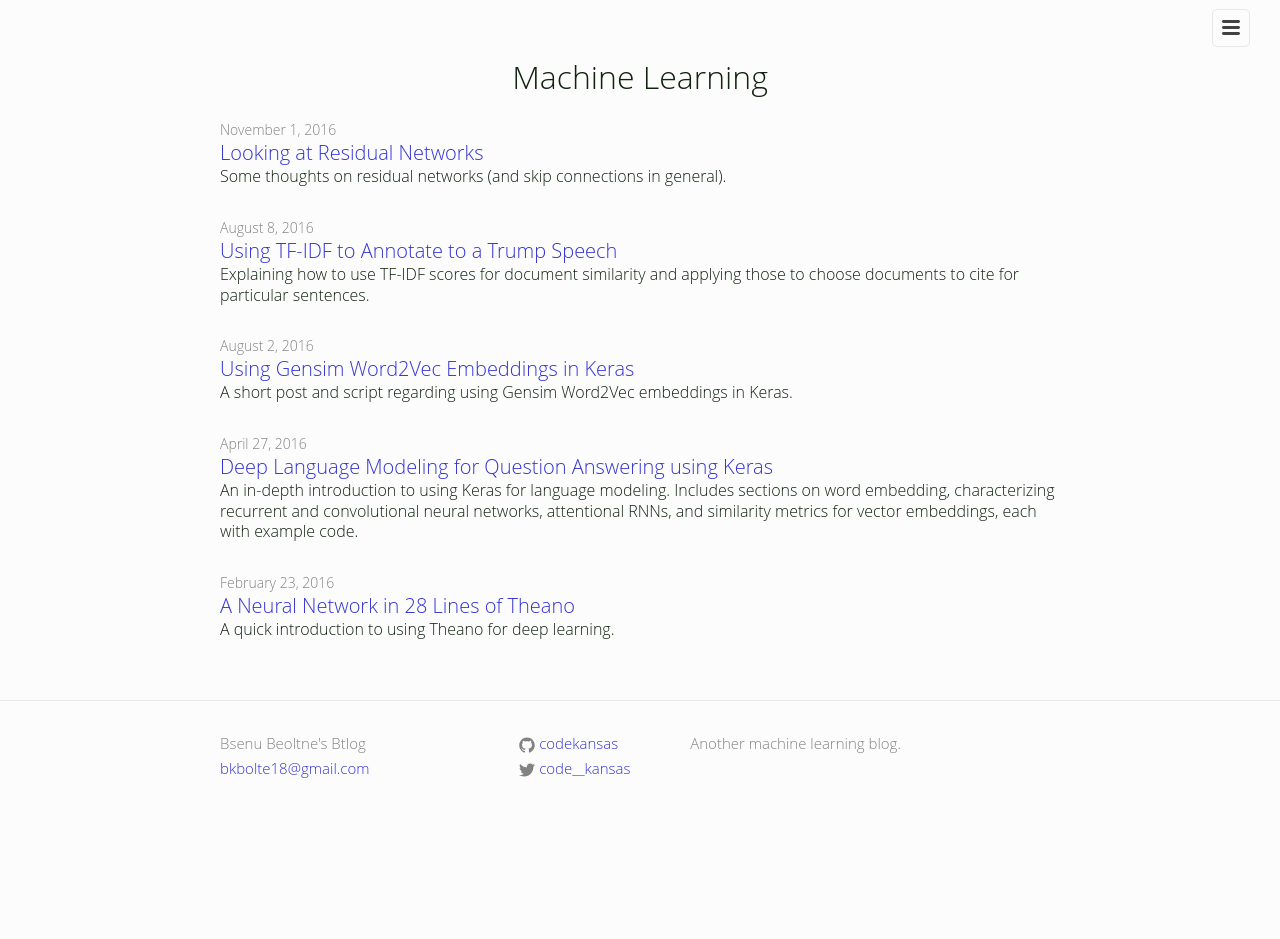
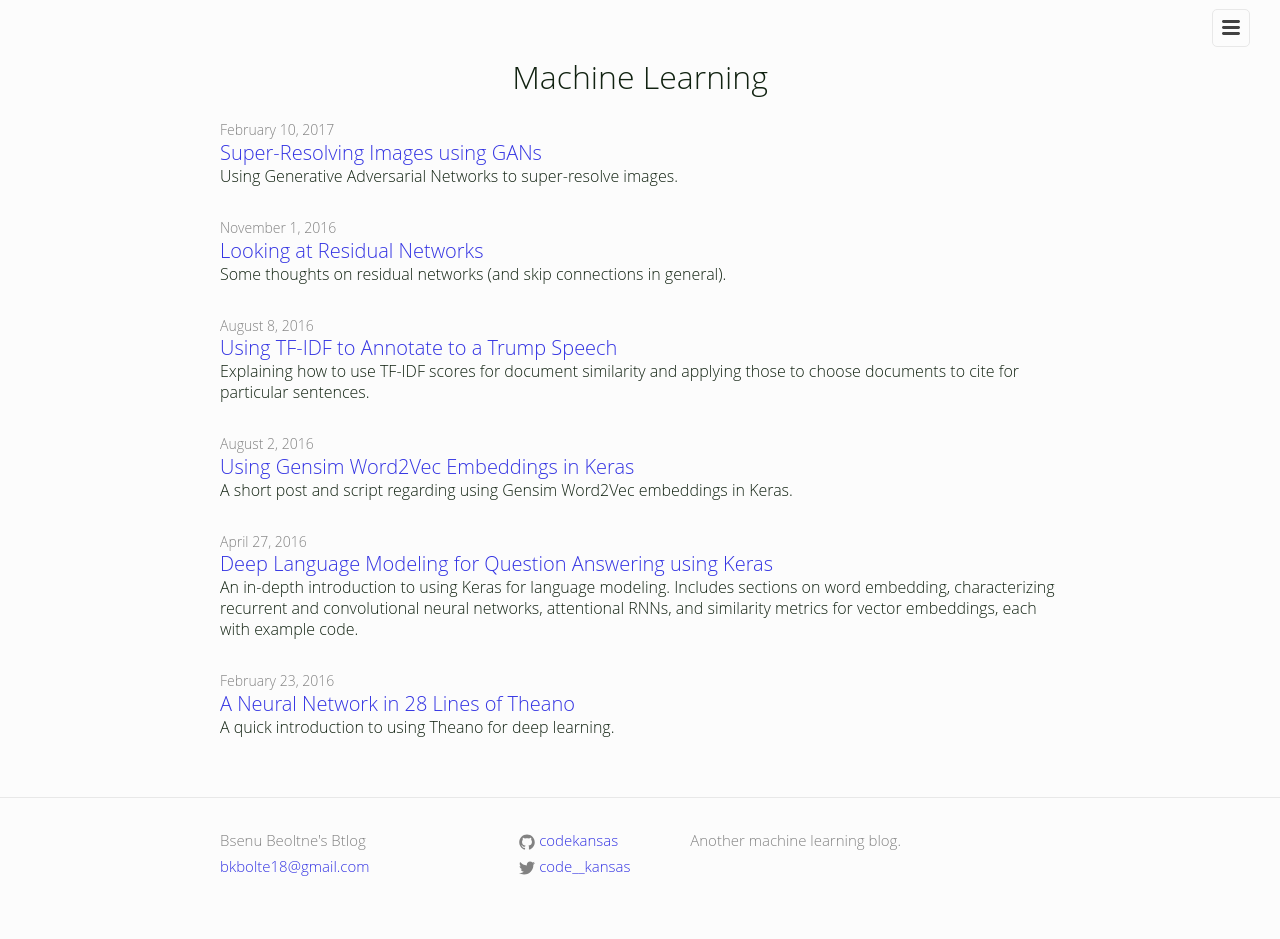
Before and after one commit to codekansas/codekansas.github.io, a Jekyll site: the page built from categories/machine-learning.html, in a window 1280 px wide. Built offline with Jekyll 4.4.1, drawn with Linux system fonts in a browser that asks for light colours; before the commit the page ends 900 px from its top, so only the background shows below that.

Commit message:
updated styles and added first bit of blog post :wink:

```diff
--- /dev/null
+++ b/_includes/image.html
@@ -0,0 +1,4 @@
+<table class="image">
+  <caption class="figcaption" align="bottom">{{ include.description }}</caption>
+  <tr><td><img src="{{ include.url }}" alt="{{ include.description }}"/></td></tr>
+</table>
--- /dev/null
+++ b/_posts/2017-02-10-superresolving-images-using-gans.markdown
@@ -0,0 +1,28 @@
+---
+layout: post
+title: "Super-Resolving Images using GANs"
+date: 2017-02-10 12:00:00
+categories: machine-learning
+excerpt: >
+  Using Generative Adversarial Networks to super-resolve images.
+---
+
+{% include image.html url="/resources/gan/resolved_five.png" description="Increasing the resolution of MNIST digits. The first and second image are the training data; the first image is the downsampled MNIST digit, while the second image is the original MNIST digit. The subsequent images are super-resolved versions, with each step doubling the resolution." %}
+
+# Introduction
+
+In this post, I'll talk about a method for taking low-resolution images and increasing the resolution iteratively, using a Generative Adversarial Network. The backbone of this is a project I've been working on called [Gandlf][gandlf], which wraps around Keras models and makes it easy to build and train GANs without mucking about too much. There is a similar project which I found out about after I started working on Gandlf called [keras-adversarial][keras-adversarial].
+
+# Related Links
+
+ - [neural-enhance][neural-enhance]: A project which does basically the same thing as this post, written in Lasagne.
+ - [Generating Large Images from Latent Vectors][hardmaru-mnist]: Train a model to take (X, Y) coordinates and output a pixel intensity, then interpolate between points to get high-resolution images.
+ - [Pixel Recursive Super Resolution][dahl-pixelcnn]: Train a PixelCNN model to un-pixelate faces.
+
+[neural-enhance]: https://github.com/alexjc/neural-enhance
+[keras-adversarial]: https://github.com/bstriner/keras-adversarial
+[gan-original]: https://arxiv.org/abs/1406.2661
+[hardmaru-mnist]: http://blog.otoro.net/2016/04/01/generating-large-images-from-latent-vectors/
+[dahl-pixelcnn]: https://arxiv.org/pdf/1702.00783.pdf
+[gandlf]: http://gandlf.org/
+[gandlf-about]: http://gandlf.org/background/
--- a/_sass/_base.scss
+++ b/_sass/_base.scss
@@ -66,8 +66,9 @@ figure > img {
     display: block;
 }
 
-figcaption {
+figcaption, .figcaption {
     font-size: $small-font-size;
+    color: $grey-color;
 }
 
 
@@ -106,7 +107,7 @@ a {
     text-decoration: none;
 
     &:visited {
-        color: darken($brand-color, 15%);
+        color: darken($brand-color, 5%);
     }
 
     &:hover {
--- a/css/main.scss
+++ b/css/main.scss
@@ -15,7 +15,7 @@ $spacing-unit:     30px;
 
 $text-color:       #121;
 $background-color: #fcfcfc;
-$brand-color:      rgba(0, 0, 200, 0.8);
+$brand-color:      rgba(0, 0, 220, 0.8);
 
 $grey-color:       #828282;
 $grey-color-light: lighten($grey-color, 40%);
```
Also changed, not shown: resources/gan/resolved_five.png (added), 1 other file.
